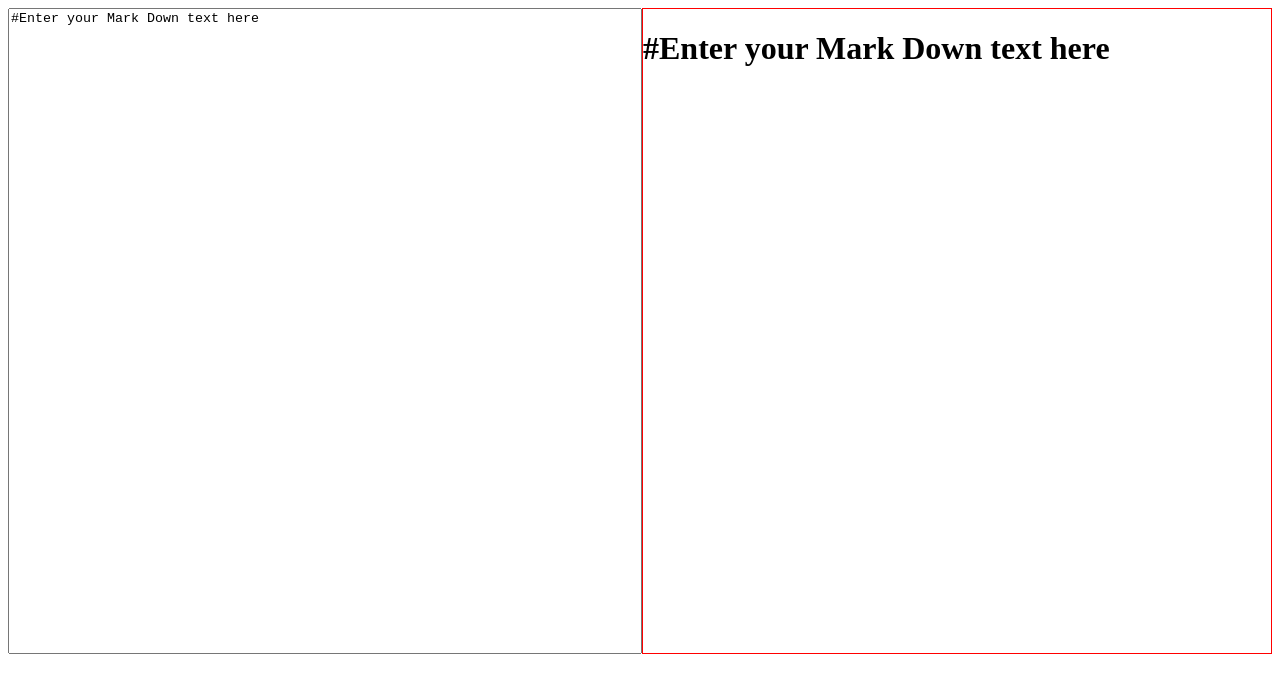
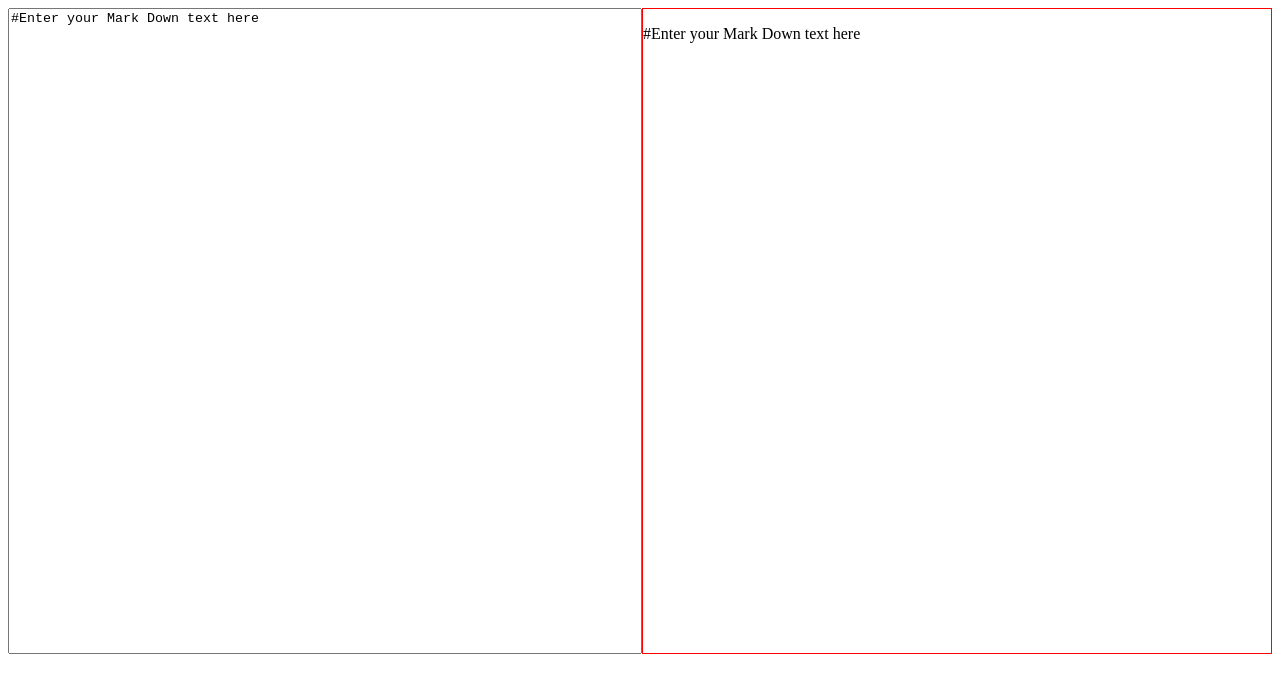
Before and after one commit to acciojob/markdown-CodeshShubh, a React app: page / in a window 1280 px wide. Shown: the top 692 px of the page. Built offline with nearby package versions, Linux system fonts and the light colour scheme.

Commit message:
completed

```diff
--- a/package.json
+++ b/package.json
@@ -12,10 +12,11 @@
   "author": "",
   "license": "ISC",
   "dependencies": {
+    "css-loader": "^4.3.0",
     "cypress": "^9.5.0",
-    "css-loader": "^4.3.0",
     "jest-junit": "^11.1.0",
     "jsdom": "^16.4.0",
+    "marked": "^4.0.12",
     "react": "^16.13.1",
     "react-dom": "^16.13.1",
     "style-loader": "^1.2.1",
--- a/src/components/MarkdownEditor.js
+++ b/src/components/MarkdownEditor.js
@@ -1,13 +1,25 @@
-import React, { useEffect, useState } from 'react'
+import React, { useEffect, useState } from 'react';
+import {marked} from 'marked';
 
 const MarkdownEditor = ({markdownInput}) => {
-    const [input, setinput] = useState('')
+    const [input, setinput] = useState('');
+    const [isLoading , setisLoading] = useState(false)
     useEffect(()=>{
-       setinput(markdownInput)
+        setisLoading(true);
+       const vaule=  setTimeout(()=>{
+            setinput(markdownInput)
+            setisLoading(false)
+         },500)
+         return ()=>{
+
+       clearInterval(vaule)
+         }
     },[markdownInput])
   return (
     <div style={{border:'1px solid red', width:'50%'}} className='preview'>
-        <h1>{input}</h1>
+ {
+    isLoading ? ( <p>Loading.....</p> ) : (<div dangerouslySetInnerHTML={{__html:marked(input)}} />)
+ }
     </div>
   )
 }
```
Also changed, not shown: 1 other file (tests, documents, lock files or other folders).
